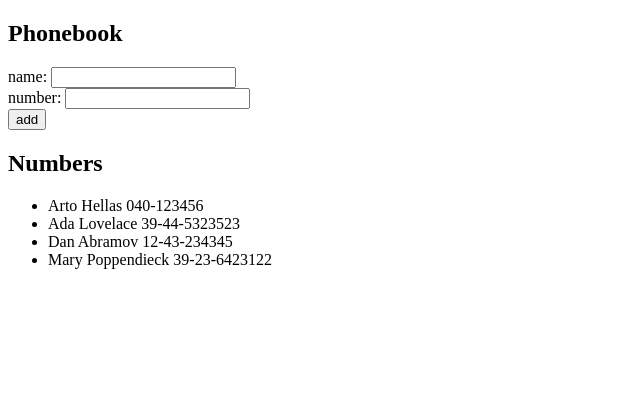
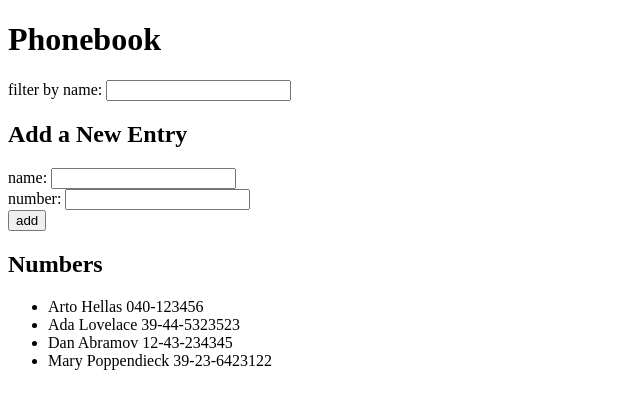
Before and after one commit to ZenghaoWang/full_stack_2020, a React (Create React App) app in the folder part_2/phonebook/: page / in a window 1280 px wide. Shown: the top 408 px of the page, without its empty margins (0-640 px from the left). Built offline with nearby package versions, Linux system fonts and the light colour scheme.

Commit message:
Exercise 2.9

```diff
--- a/part_2/phonebook/src/App.js
+++ b/part_2/phonebook/src/App.js
@@ -11,8 +11,9 @@ const App = () => {
 
   const [newName, setNewName] = useState("");
   const [newNumber, setNewNumber] = useState("");
+  const [newFilter, setNewFilter] = useState("");
 
-  const addName = (event) => {
+  const addPerson = (event) => {
     event.preventDefault();
 
     if (persons.map((person) => person.name).includes(newName)) {
@@ -32,16 +33,23 @@ const App = () => {
   };
 
   // Updates everytime the user types a character
-  const handleNameChange = (event) => {
-    setNewName(event.target.value);
-  };
+  const handleNameChange = (event) => setNewName(event.target.value);
+  const handleNumberChange = (event) => setNewNumber(event.target.value);
+  const handleFilterChange = (event) => setNewFilter(event.target.value);
 
-  const handleNumberChange = (event) => setNewNumber(event.target.value);
+  const peopleToShow = persons.filter((person) =>
+    person.name.includes(newFilter)
+  );
 
   return (
     <div>
-      <h2>Phonebook</h2>
-      <form onSubmit={addName}>
+      <h1>Phonebook</h1>
+      <div>
+        filter by name:{" "}
+        <input value={newFilter} onChange={handleFilterChange} />
+      </div>
+      <h2>Add a New Entry</h2>
+      <form onSubmit={addPerson}>
         <div>
           name: <input value={newName} onChange={handleNameChange} />
         </div>
@@ -54,7 +62,7 @@ const App = () => {
       </form>
       <h2>Numbers</h2>
       <ul>
-        {persons.map((person) => (
+        {peopleToShow.map((person) => (
           <Person key={person.name} person={person}></Person>
         ))}
       </ul>
```
